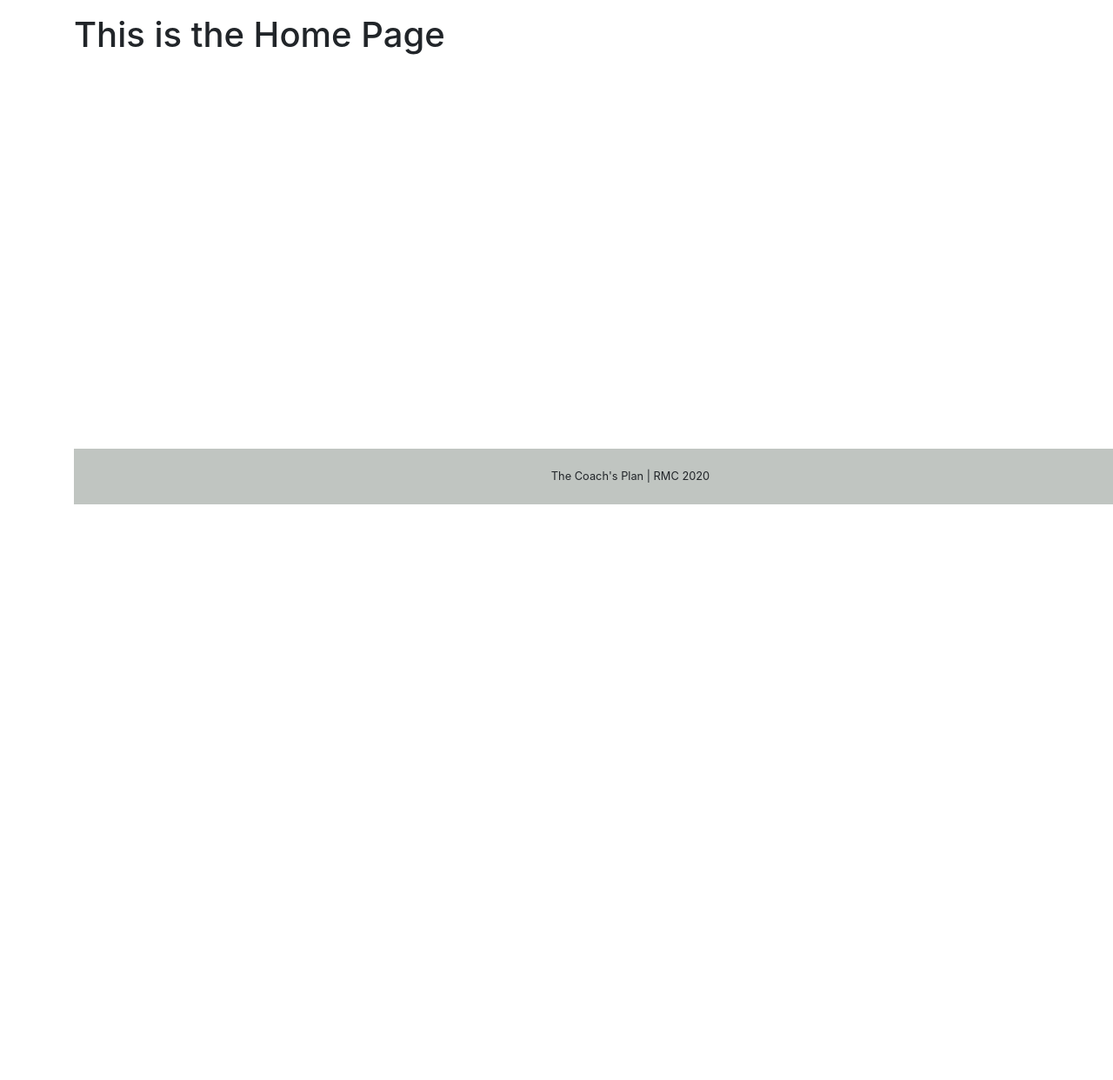
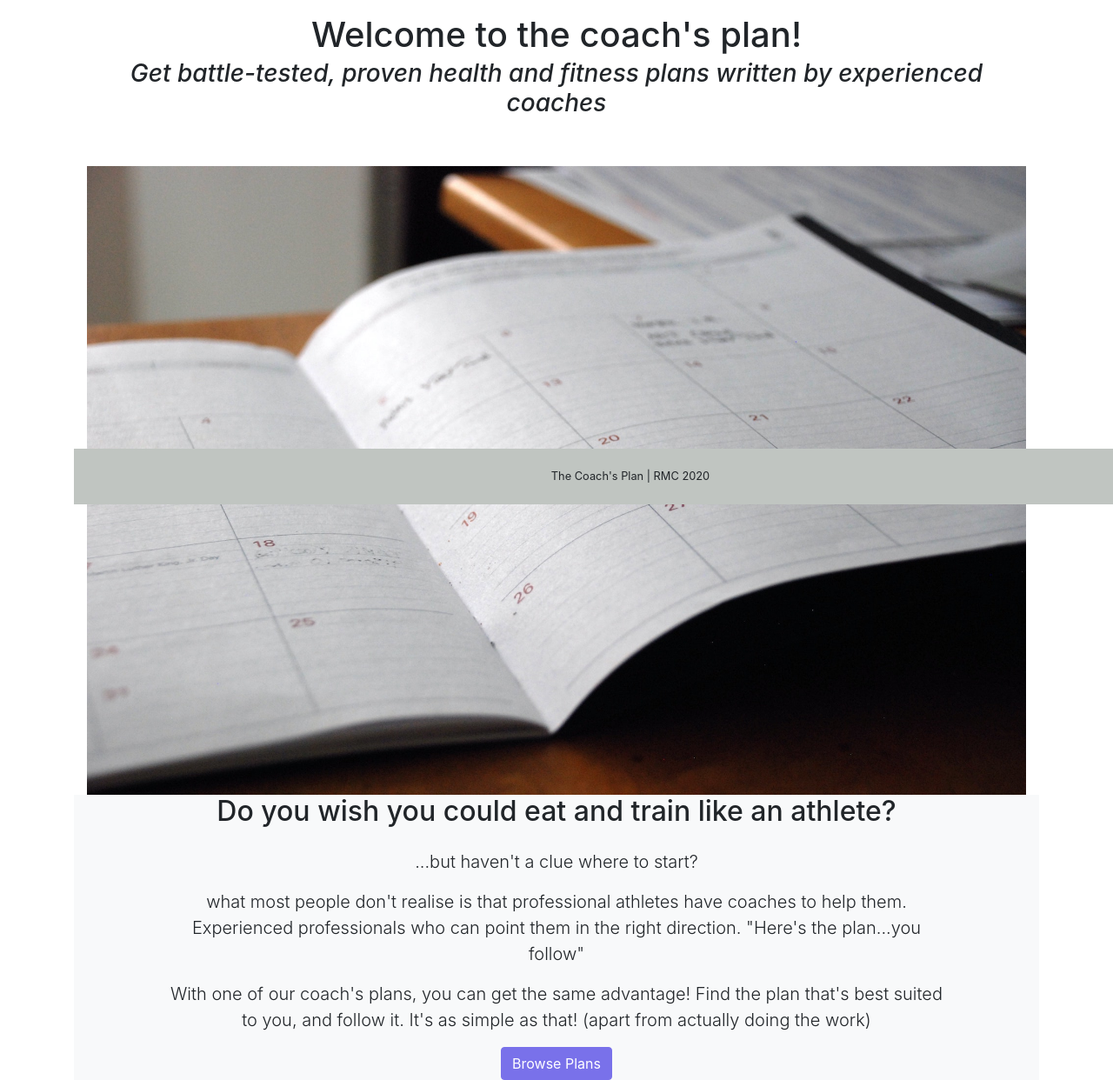
Before and after one commit to RonanMc99/coachs-plan, a Django app: page / in a window 1280 px wide. Shown: the part 220-1462 px from the top of the page at 87% size. Before the commit the page ends 800 px from the top, so only its background shows below. Run offline with Django 3.2, Linux system fonts and the light colour scheme; some libraries are stand-ins or nearby versions.

Commit message:
Added some sample text for the homepage

```diff
--- a/templates/home.html
+++ b/templates/home.html
@@ -1,7 +1,34 @@
 {% extends 'base.html' %}
+{% load static %}
 
 {% block title %}Home{% endblock title %}
 
 {% block content %}
-<h1>This is the Home Page</h1>
+
+<!-- Header -->
+<header class="d-flex">
+    <div class="container text-center my-auto">
+        <h1 class="mb-1">Welcome to the coach's plan!</h1>
+        <h3 class="mb-5">
+            <em>Get battle-tested, proven health and fitness plans written by experienced coaches</em>
+        </h3>
+        <img src="{% static 'images/planner.jpg' %}" class="img-fluid mt-2" alt="Responsive image">
+    </div>
+</header>
+<!-- About -->
+<section class="content-section bg-light" id="about">
+    <div class="container text-center">
+        <div class="row">
+            <div class="col-lg-10 mx-auto">
+                <h2 class="text-7 font-weight-600 mb-4">Do you wish you could eat and train like an athlete?</h2>
+                <p class="lead">...but haven't a clue where to start?</p>
+                <p class="lead">what most people don't realise is that professional athletes have coaches to help them.  Experienced professionals who can point them in the right direction.  "Here's the plan...you follow"</p>
+                <p class="lead">With one of our coach's plans, you can get the same advantage!  Find the plan that's best suited to you, and follow it.  It's as simple as that! (apart from actually doing the work)</p>
+                <a class="btn btn-primary" href="{% url 'plans:plans-list' %}" role="button">Browse Plans</a>
+            </div>
+        </div>
+    </div>
+</section>
+
+
 {% endblock content %}
```
Also changed, not shown: static/images/planner.jpg (added).
